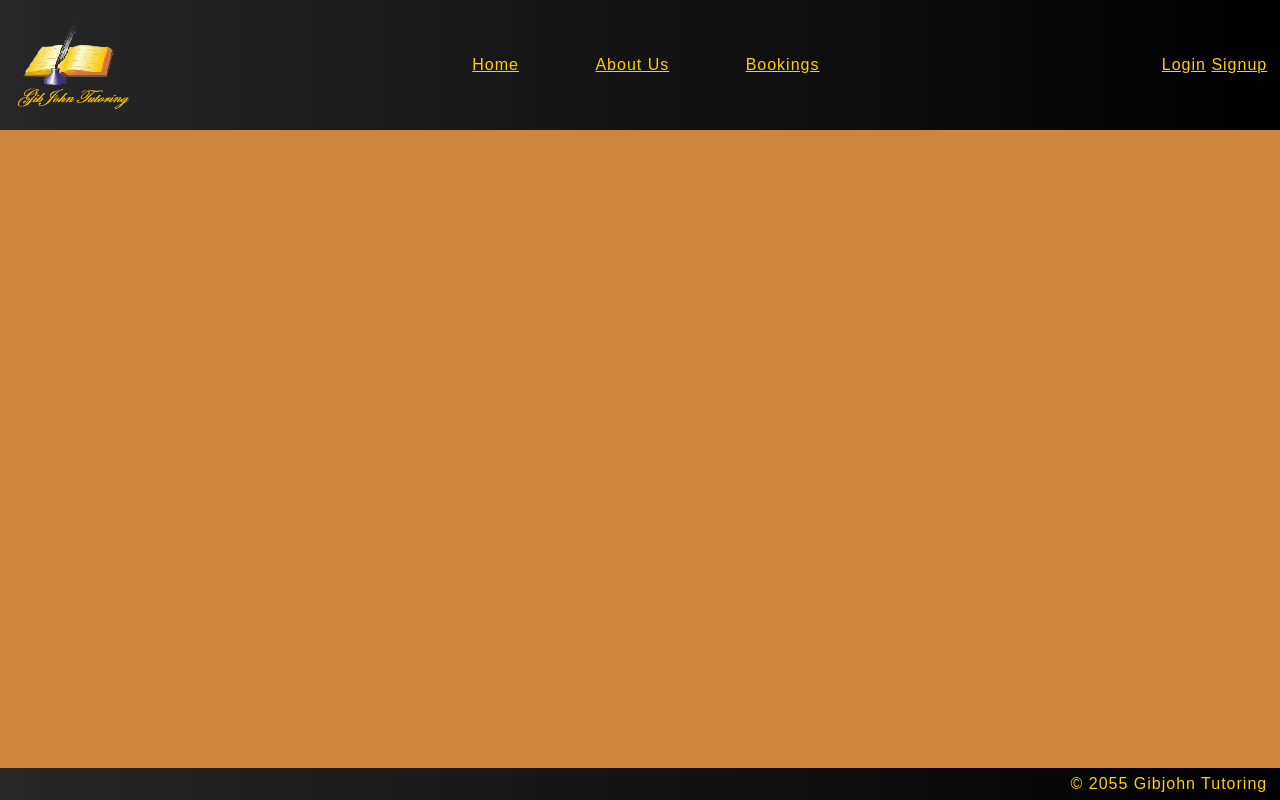
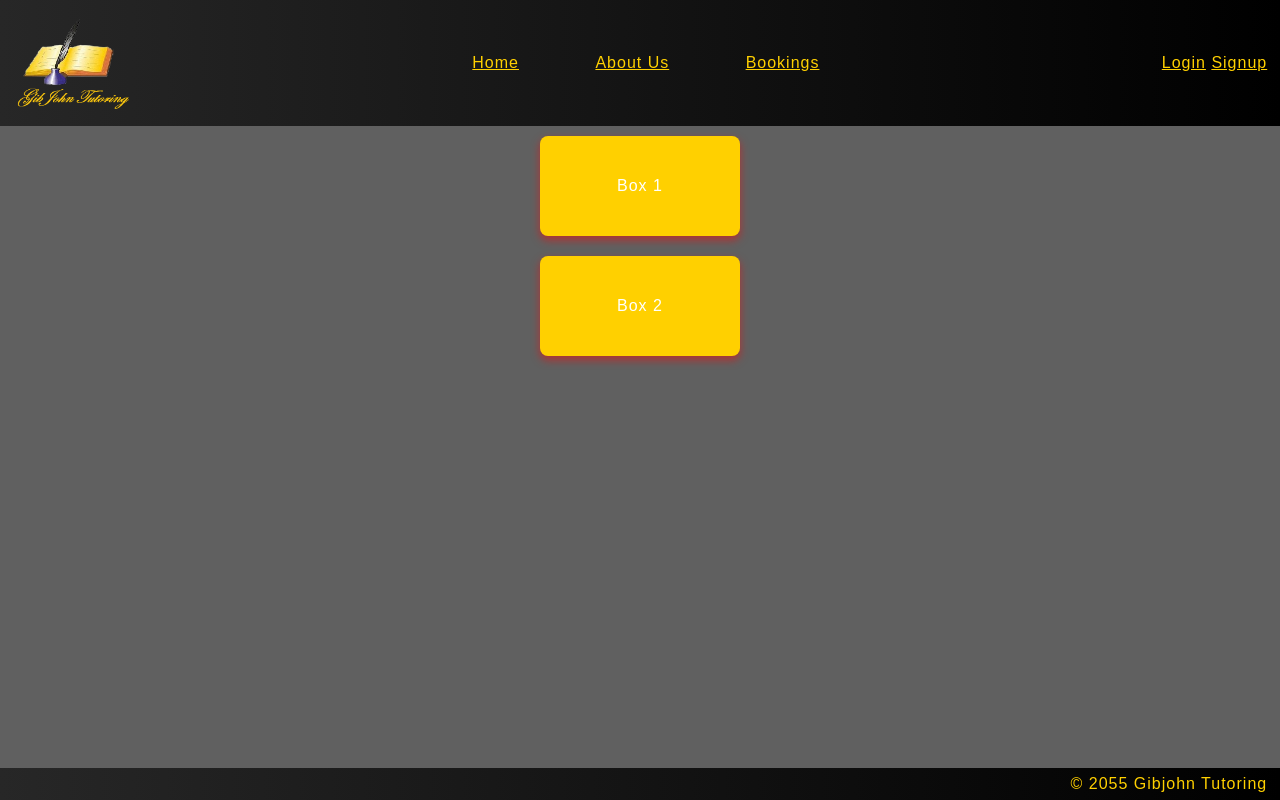
Before and after one commit to Trnket/GibJohn-Tutoring-Current, a Flask app: page / in a window 1280 px wide. Run offline with Flask 3, Linux system fonts and the light colour scheme.

Commit message:
Index page base and background change

```diff
--- a/static/index_styles.css
+++ b/static/index_styles.css
@@ -0,0 +1,30 @@
+* {
+    box-sizing: border-box;
+    margin: 0;
+    padding: 0;
+}
+
+body {
+    height: 100vh;
+    justify-content: center;
+    align-items: center;
+}
+
+.container {
+    display: flex;
+    flex-direction: column;
+    align-items: center;
+}
+
+.box {
+    width: 200px;
+    height: 100px;
+    margin: 10px;
+    display: flex;
+    justify-content: center;
+    align-items: center;
+    background-color: #ffd000;
+    color: white;
+    border-radius: 8px;
+    box-shadow: 0 4px 8px rgba(255, 6, 6, 0.521);
+}
--- a/static/layout_style.css
+++ b/static/layout_style.css
@@ -51,9 +51,9 @@ justify-content: space-evenly;
 
 
 a:hover {
-    color: #ffd000;
+    color: #ff5500;
 }
 
 body {
-    background-color:peru
+    background-color:rgb(96, 96, 96)
 }
--- a/templates/bookings.html
+++ b/templates/bookings.html
@@ -4,7 +4,7 @@
 
     {% if username %}
 
-    You are logged in as {{ username }}  <a href="{{url_for('signout')}}">Log out</a>
+    You are logged in as {{ username }}
 
     {% else %}
 
--- a/templates/index.html
+++ b/templates/index.html
@@ -1,7 +1,14 @@
+<head>
+    <link rel="stylesheet" href="{{url_for('static', filename='index_styles.css')}}">
+</head>
+
 {% extends "layout.html" %}
 
 {% block body %}
 
-
+<div class="container">
+    <div class="box">Box 1</div>
+    <div class="box">Box 2</div>
+</div>
 
 {% endblock %}
```
